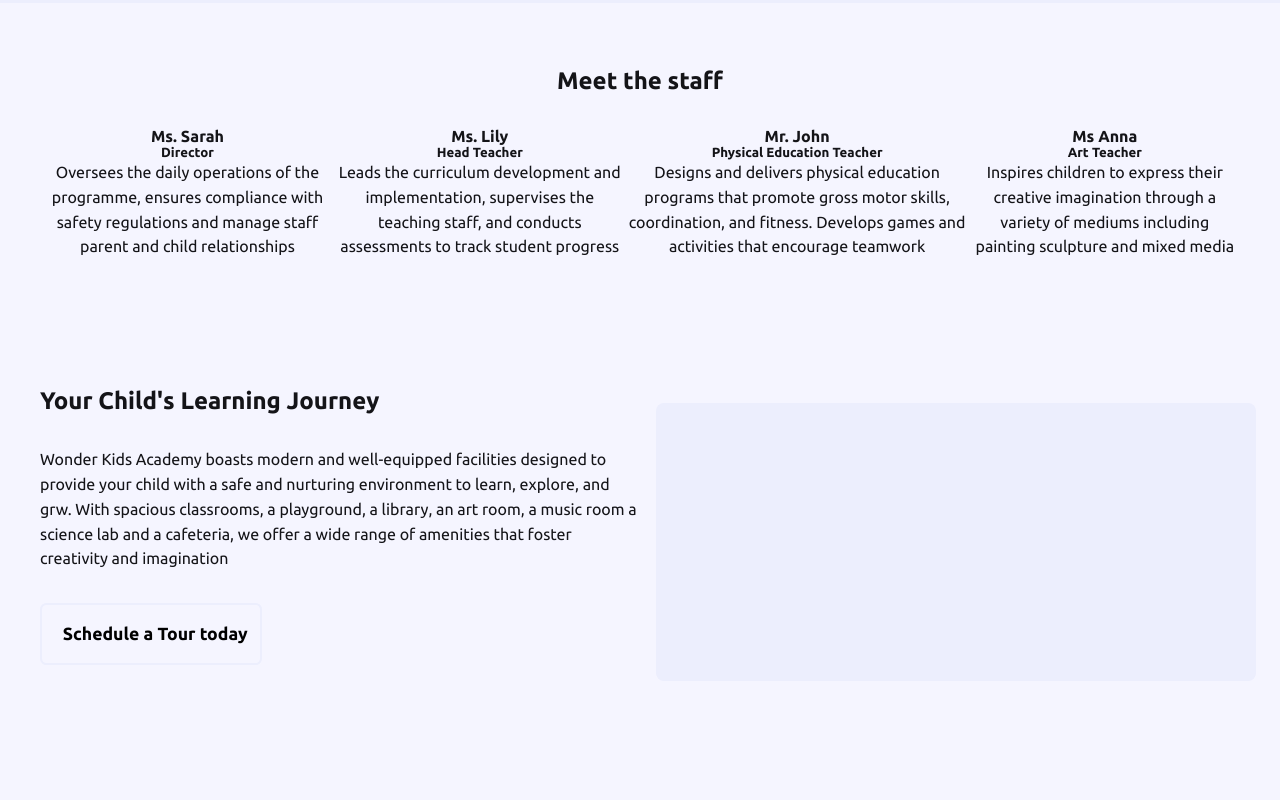
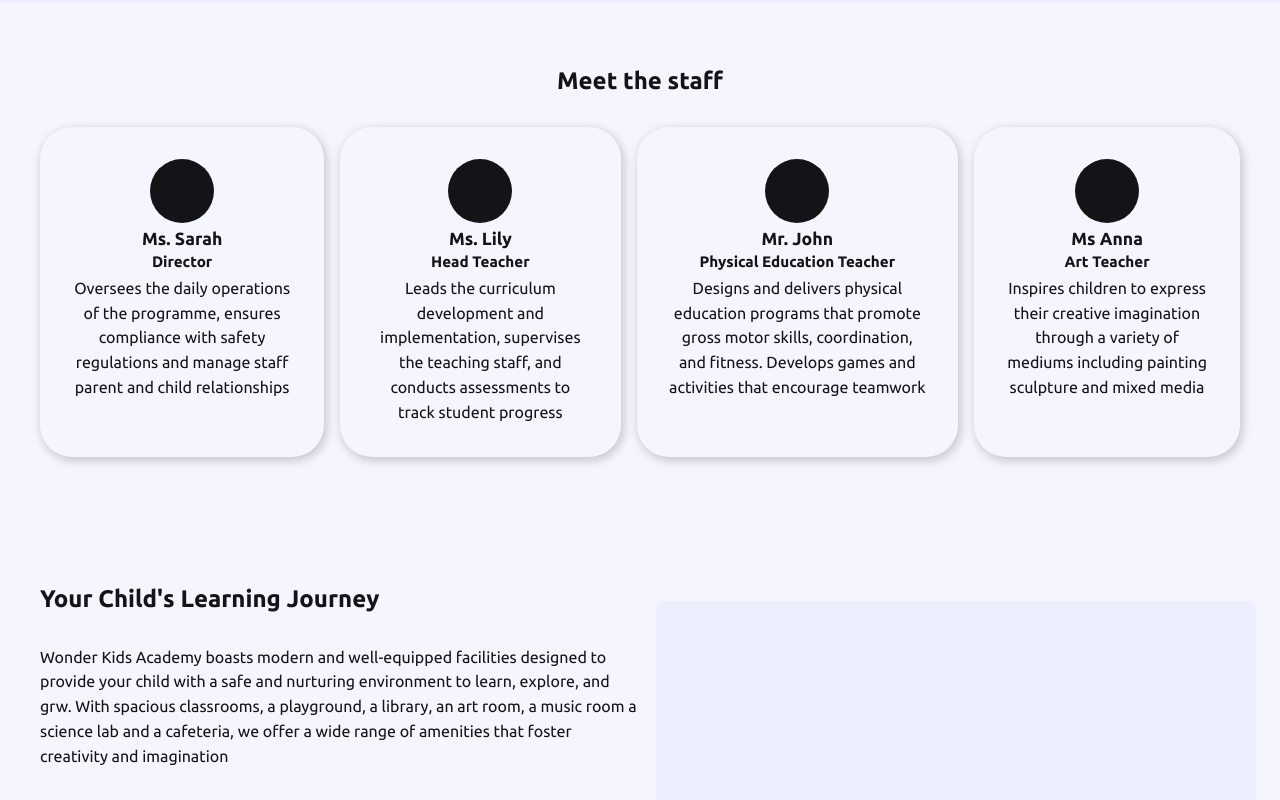
Before and after one commit to Master-Osaro/Wonderkids, a React (Vite) app: page / in a window 1280 px wide. Shown: the part 900-1700 px from the top of the page. Built offline with nearby package versions, Linux system fonts and the light colour scheme.

Commit message:
Add Star Icons

```diff
--- a/src/App.css
+++ b/src/App.css
@@ -8,6 +8,7 @@
     --pink: #EF0155;
     --orange: #FA9901;
     --grey: #ECEEFD;
+    --grey-2: #dbddf0;
     --light-grey: #F5F5FF;
     --black: #141418;
 }
@@ -183,9 +184,35 @@
 
 .staff-list{
     display: flex;
+    gap: 1rem;
 }
 .staff{
     text-align: center;
+    padding: 2rem;
+    border-radius: 2rem;
+    box-shadow: 2px 3px 10px 1px rgba(20, 20, 24, 0.2);
+    display: flex;
+    flex-direction: column;
+    gap: 0.35rem;
+}
+
+.staff__name{
+    font-size: 1.1rem;
+}
+.staff__role{
+    font-size: 0.95rem;
+}
+
+.staff__image{
+    display: flex;
+    justify-content: center;
+
+}
+.staff__image div{
+    width: 64px;
+    height: 64px;
+    background: var(--black);
+    border-radius: 50%;
 }
 
 /* ================== Value Section ==================== */
@@ -302,17 +329,31 @@
     border-radius: 1rem;
     display: flex;
     flex-direction: column;
-    gap: 0.8rem;
+    gap: 2rem;
     box-shadow: 2px 5px 10px 4px rgba(20, 20, 24, 0.2);
     position: relative;
 }
 
 .testimonial__quote{
-    font-size: 64px;
+    font-size: 120px;
     font-weight: 700;
     position: absolute;
-    top: -30px;
-    left: 0;
+    top: -3rem;
+    left: -1.4rem;
+}
+
+.testimonial__quote i {
+    color: var(--grey-2);
+}
+
+.testimonial__stars {
+    display: flex;
+    justify-content: center;
+    gap: 0.35rem;
+}
+.testimonial__stars i {
+    color: #FE9600;
+    font-size: 1.6rem;
 }
 
 /* ================== Parental Resource Section ==================== */
--- a/src/App.jsx
+++ b/src/App.jsx
@@ -72,28 +72,28 @@
             <h2>Meet the staff</h2>
             <div className="staff-list">
               <div className="staff">
-                <div className="staff__image"></div>
+                <div className="staff__image"><div></div></div>
                 <h4 className="staff__name">Ms. Sarah</h4>
                 <h5 className="staff__role">Director</h5>
                 <p className="staff__intro">Oversees the daily operations of the programme, ensures compliance with safety regulations and manage staff parent and child relationships</p>
               </div>
 
               <div className="staff">
-                <div className="staff__image"></div>
+                <div className="staff__image"><div></div></div>
                 <h4 className="staff__name">Ms. Lily</h4>
                 <h5 className="staff__role">Head Teacher</h5>
                 <p className="staff__intro">Leads the curriculum development and implementation, supervises the teaching staff, and conducts assessments to track student progress </p>
               </div>
 
               <div className="staff">
-                <div className="staff__image"></div>
+                <div className="staff__image"><div></div></div>
                 <h4 className="staff__name">Mr. John</h4>
                 <h5 className="staff__role">Physical Education Teacher</h5>
                 <p className="staff__intro">Designs and delivers physical education programs that promote gross motor skills, coordination, and fitness. Develops games and activities that encourage teamwork </p>
               </div>
 
               <div className="staff">
-                <div className="staff__image"></div>
+                <div className="staff__image"><div></div></div>
                 <h4 className="staff__name">Ms Anna</h4>
                 <h5 className="staff__role">Art Teacher</h5>
                 <p className="staff__intro">Inspires children to express their creative imagination through a variety of mediums including painting sculpture and mixed media</p>
@@ -185,31 +185,31 @@
           <h2>What parents are saying about us</h2>
 
             <div className="testimonial">
-              <div className="testimonial__quote">66</div>
-              <div className="testimonial__stars">STARS</div>
+              <div className="testimonial__quote"><i class="bi bi-quote"></i></div>
+              <div className="testimonial__stars"><i class="bi bi-star-fill"></i><i class="bi bi-star-fill"></i><i class="bi bi-star-fill"></i><i class="bi bi-star-fill"></i><i class="bi bi-star-fill"></i></div>
               <div className="testimonial__text">My daughter started attending Wonder Kids Academy this year, and we have been blown away by the quality attention and care he's receiving. The teachers are attentive, patient and skilled at working with young children </div>
               <h4 className="testimonial__name">John Smith</h4>
               <div className="testimonial__image"></div>
             </div>
 
             <div className="testimonial">
-              <div className="testimonial__quote">66</div>
-              <div className="testimonial__stars">STARS</div>
+              <div className="testimonial__quote"><i class="bi bi-quote"></i></div>
+              <div className="testimonial__stars"><i class="bi bi-star-fill"></i><i class="bi bi-star-fill"></i><i class="bi bi-star-fill"></i><i class="bi bi-star-fill"></i><i class="bi bi-star-fill"></i></div>
               <div className="testimonial__text">My son has been attending Wonder Kids Academy for two years, and we have been impresed  away by the quality attention and care he's receiving. The teachers are attentive, patient and skilled at working with young children </div>
               <h4 className="testimonial__name">Emily Rodriguez</h4>
               <div className="testimonial__image"></div>
             </div>
             <div className="testimonial">
-              <div className="testimonial__quote">66</div>
-              <div className="testimonial__stars">STARS</div>
+              <div className="testimonial__quote"><i class="bi bi-quote"></i></div>
+              <div className="testimonial__stars"><i class="bi bi-star-fill"></i><i class="bi bi-star-fill"></i><i class="bi bi-star-fill"></i><i class="bi bi-star-fill"></i><i class="bi bi-star-fill"></i></div>
               <div className="testimonial__text">We have been sending our children to Wonder Kids Academy for the past three years, and we couldn't be happier with the experience. The curriculum is challenging and appropriate. And the teachers are knowledgeable and passionate about teaching </div>
               <h4 className="testimonial__name">Emily Rodriguez</h4>
               <div className="testimonial__image"></div>
             </div>
 
             <div className="testimonial">
-              <div className="testimonial__quote">66</div>
-              <div className="testimonial__stars">STARS</div>
+              <div className="testimonial__quote"><i class="bi bi-quote"></i></div>
+              <div className="testimonial__stars"><i class="bi bi-star-fill"></i><i class="bi bi-star-fill"></i><i class="bi bi-star-fill"></i><i class="bi bi-star-fill"></i><i class="bi bi-star-fill"></i></div>
               <div className="testimonial__text">As a parent, I was nervous about sending my child to school for the first time, but Wonder Kids Academy has exceeded all our expectations. The staff are friendly supportive, and always available to answer our questions</div>
               <h4 className="testimonial__name">David Lee</h4>
               <div className="testimonial__image"></div>
```
